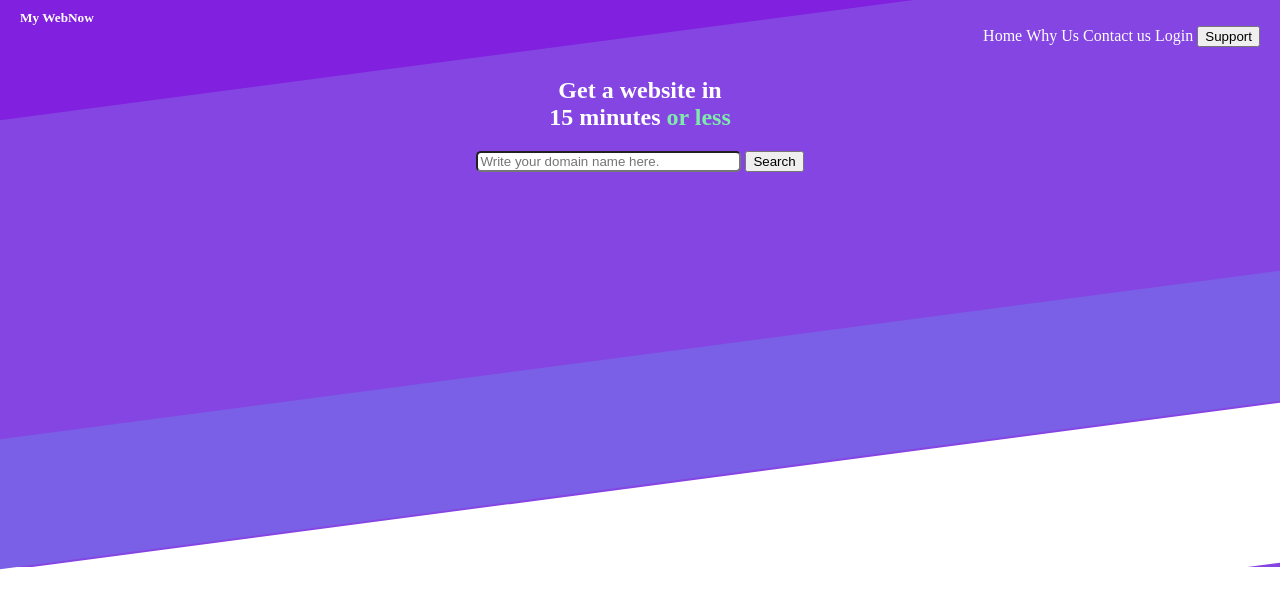
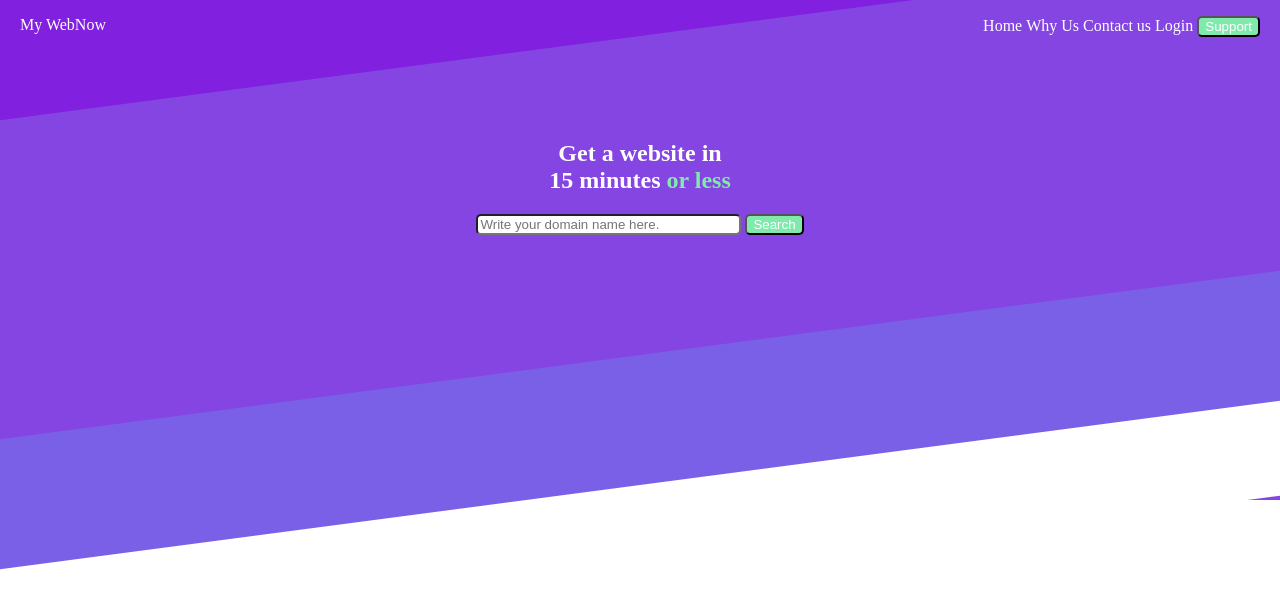
Before and after one commit to seeduardo/thesis-testing-test, a plain HTML site: page index.html in a window 1280 px wide. Drawn offline with Linux system fonts and the light colour scheme.

Commit message:
Made spacing and buttons more accurate

```diff
--- a/index.html
+++ b/index.html
@@ -17,9 +17,9 @@
         <div class="main-container">
           <div class="section-container">
             <section class="section-1">
-              <h5>My WebNow</h5>
+
               <ul>
-                <!-- <li id="home-link">My WebNow</li> -->
+                <li id="home-link">My WebNow</li>
                 <li>Home</li>
                 <li>Why Us</li>
                 <li>Contact us</li>
@@ -29,11 +29,17 @@
 
             </section>
             <section class="section-2">
-              <h1>Get a website in <br> 15 minutes <span>or less</span></h1>
-              <form class="domain-form" action="index.html" method="post">
-                <input type="text" name="" value="" placeholder="Write your domain name here." size="30">
-                <button type="submit" name="button">Search</button>
-              </form>
+              <div id="domain-div">
+                <h1>Get a website in <br> 15 minutes <span>or less</span></h1>
+                <form class="domain-form" action="index.html" method="post">
+                  <input type="text" name="" value="" placeholder="Write your domain name here." size="30">
+                  <button type="submit" name="button">Search</button>
+                </form>
+              </div>
+
+              <!-- <div id="learn-div">
+                LEARN HOW WE CAN ENHANCE YOUR BUSINESS
+              </div> -->
 
             </section>
             <section class="section-3">
--- a/thesis.css
+++ b/thesis.css
@@ -11,6 +11,12 @@ h1 {
 h5 {
   margin: 0;
   padding-top: 10px;
+
+}
+
+#home-link {
+  text-align: left;
+  float: left;
 }
 
 h6 {
@@ -19,6 +25,14 @@ h6 {
 
 span {
   color: rgb(128 234 172);
+}
+
+button {
+  background-color: rgb(128 234 172);
+  color: white;
+  -webkit-border-radius: 5px;
+  -moz-border-radius: 5px;
+  border-radius: 5px;
 }
 
 .container {
@@ -105,17 +119,20 @@ input {
 }
 
 ul {
+  width: 100%;
   text-align: right;
+  float: right;
   list-style-type: none;
-  margin: 0;
-  padding: 0;
-  left: 0;
 }
 
 li {
   display: inline;
 }
 
-.blah {
-  background-color: rgb(122	96 230)
+#domain-div {
+  padding-top: 110px;
 }
+
+/* #learn-div {
+  padding-top: 160px;
+} */
```
